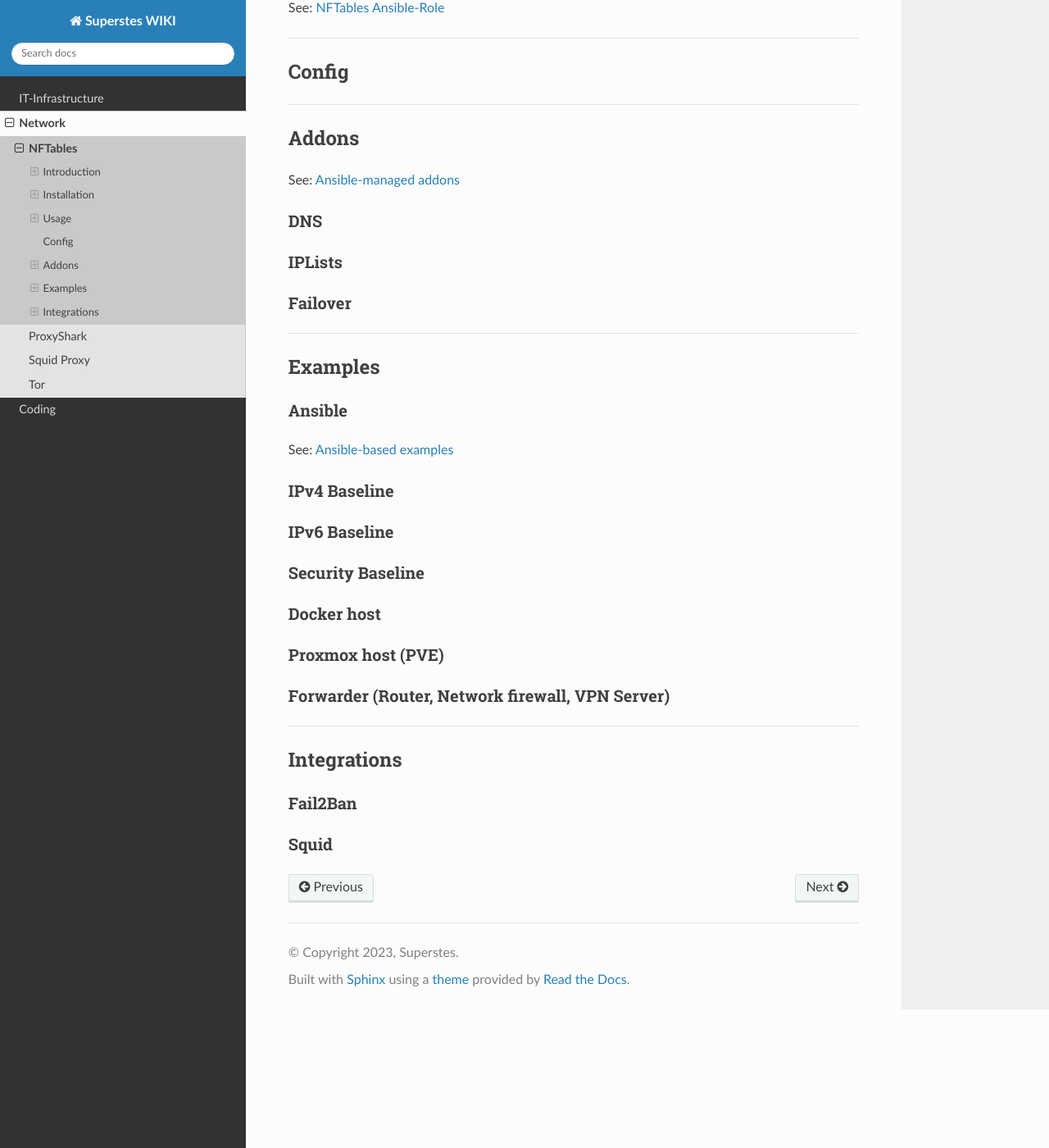
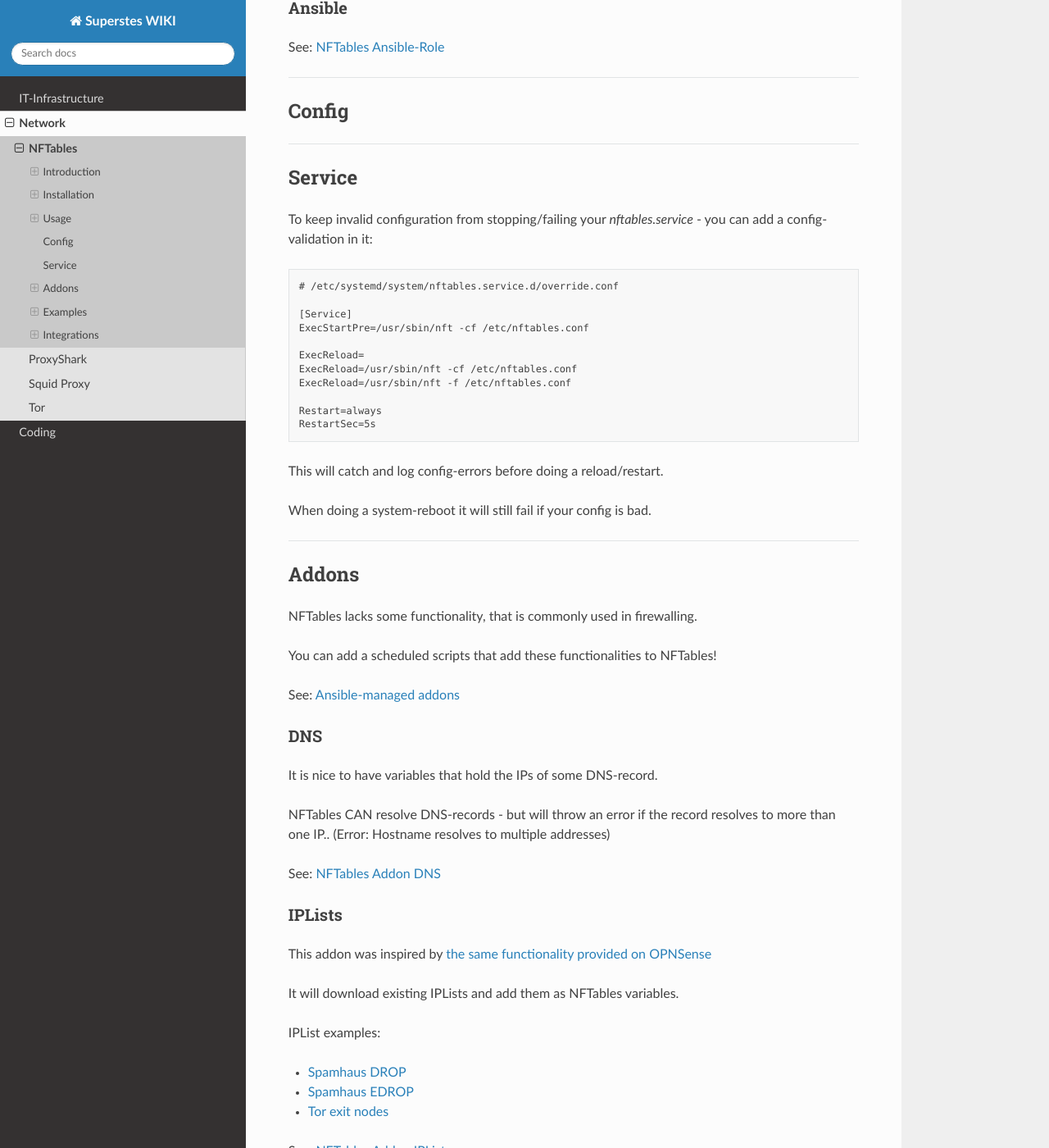
Before and after one commit to superstes/wiki, a Sphinx documentation site: the page built from source/1/network/nftables.rst, in a window 1280 px wide and 1400 px high, scrolled down 3563 px. Shown: the whole window at 82% size. Built offline with Sphinx 7.4.7 and the Read the Docs theme 2.0.0, drawn with Linux system fonts in a browser that asks for light colours; some of the changed text lies outside the part shown.

Commit message:
extended nftables docs

```diff
--- a/source/1/network/nftables.rst
+++ b/source/1/network/nftables.rst
@@ -110,6 +110,7 @@
 NFTables can be completely configured from one or more config files.
 
 Most times you might want to use:
+
 * a main config file: '/etc/nftables.conf'
 * a configuration directory to include further files: '/etc/nft.conf.d/'
 
@@ -175,19 +176,69 @@
 
 ----
 
+Service
+#######
+
+To keep invalid configuration from stopping/failing your `nftables.service` - you can add a config-validation in it:
+
+.. code-block:: text
+
+    # /etc/systemd/system/nftables.service.d/override.conf
+
+    [Service]
+    ExecStartPre=/usr/sbin/nft -cf /etc/nftables.conf
+
+    ExecReload=
+    ExecReload=/usr/sbin/nft -cf /etc/nftables.conf
+    ExecReload=/usr/sbin/nft -f /etc/nftables.conf
+
+    Restart=always
+    RestartSec=5s
+
+This will catch and log config-errors before doing a reload/restart.
+
+When doing a system-reboot it will still fail if your config is bad.
+
+----
+
 Addons
 ######
+
+NFTables lacks some functionality, that is commonly used in firewalling.
+
+You can add a scheduled scripts that add these functionalities to NFTables!
 
 See: `Ansible-managed addons <https://github.com/ansibleguy/addons_nftables>`_
 
 DNS
 ***
 
+It is nice to have variables that hold the IPs of some DNS-record.
+
+NFTables CAN resolve DNS-records - but will throw an error if the record resolves to more than one IP.. (Error: Hostname resolves to multiple addresses)
+
+See: `NFTables Addon DNS <https://github.com/superstes/nftables_addon_dns>`_
+
 IPLists
 *******
 
+This addon was inspired by `the same functionality provided on OPNSense <https://docs.opnsense.org/manual/how-tos/edrop.html#configure-spamhaus-e-drop>`_
+
+It will download existing IPLists and add them as NFTables variables.
+
+IPList examples:
+
+* `Spamhaus DROP <https://www.spamhaus.org/drop/drop.txt>`_
+* `Spamhaus EDROP <https://www.spamhaus.org/drop/edrop.txt>`_
+* `Tor exit nodes <https://check.torproject.org/torbulkexitlist>`_
+
+See: `NFTables Addon IPList <https://github.com/superstes/nftables_addon_iplist>`_
+
 Failover
 ********
+
+See: `NFTables Addon Failover <https://github.com/superstes/nftables_addon_failover>`_
+
 
 ----
 
```
